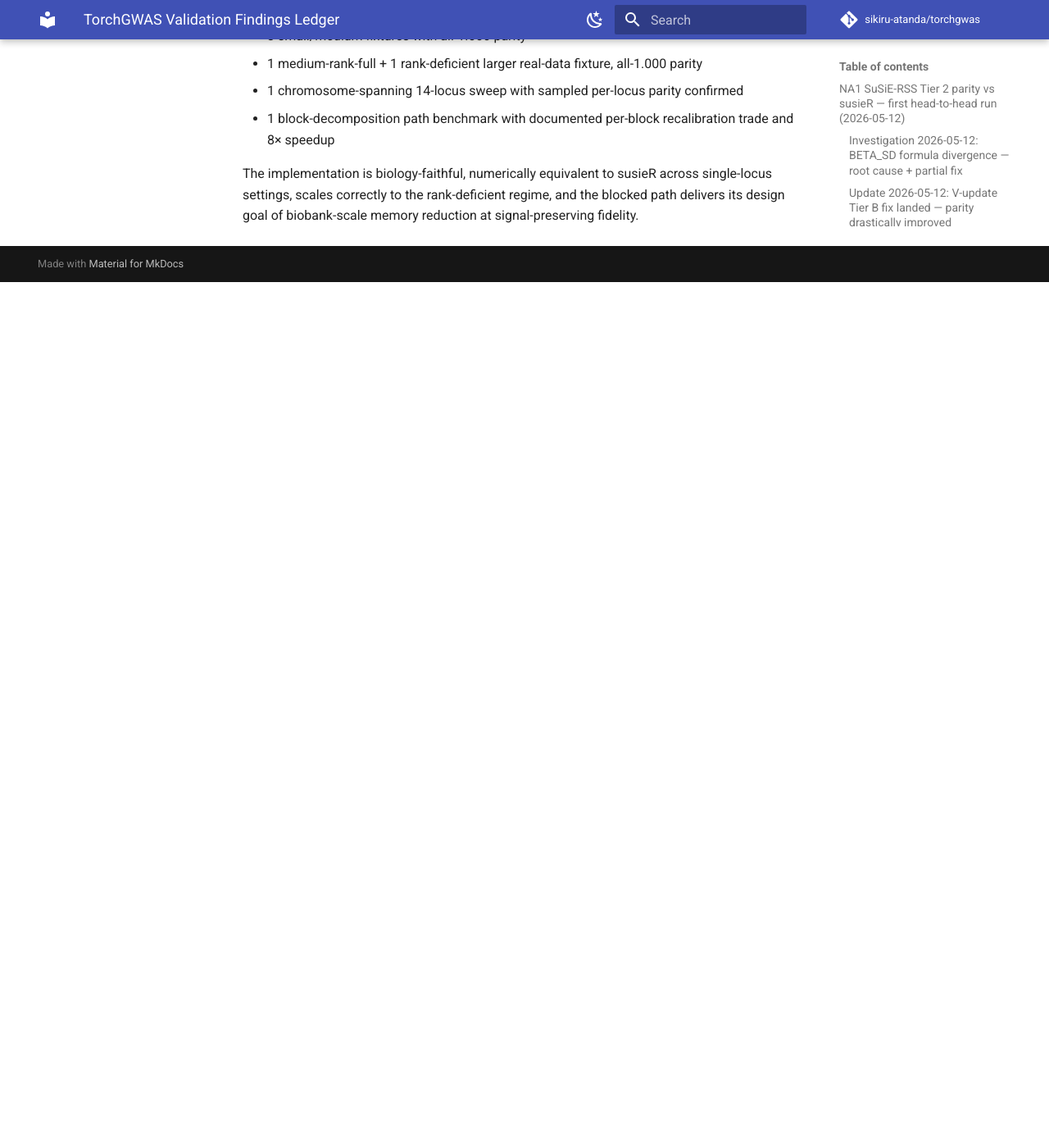
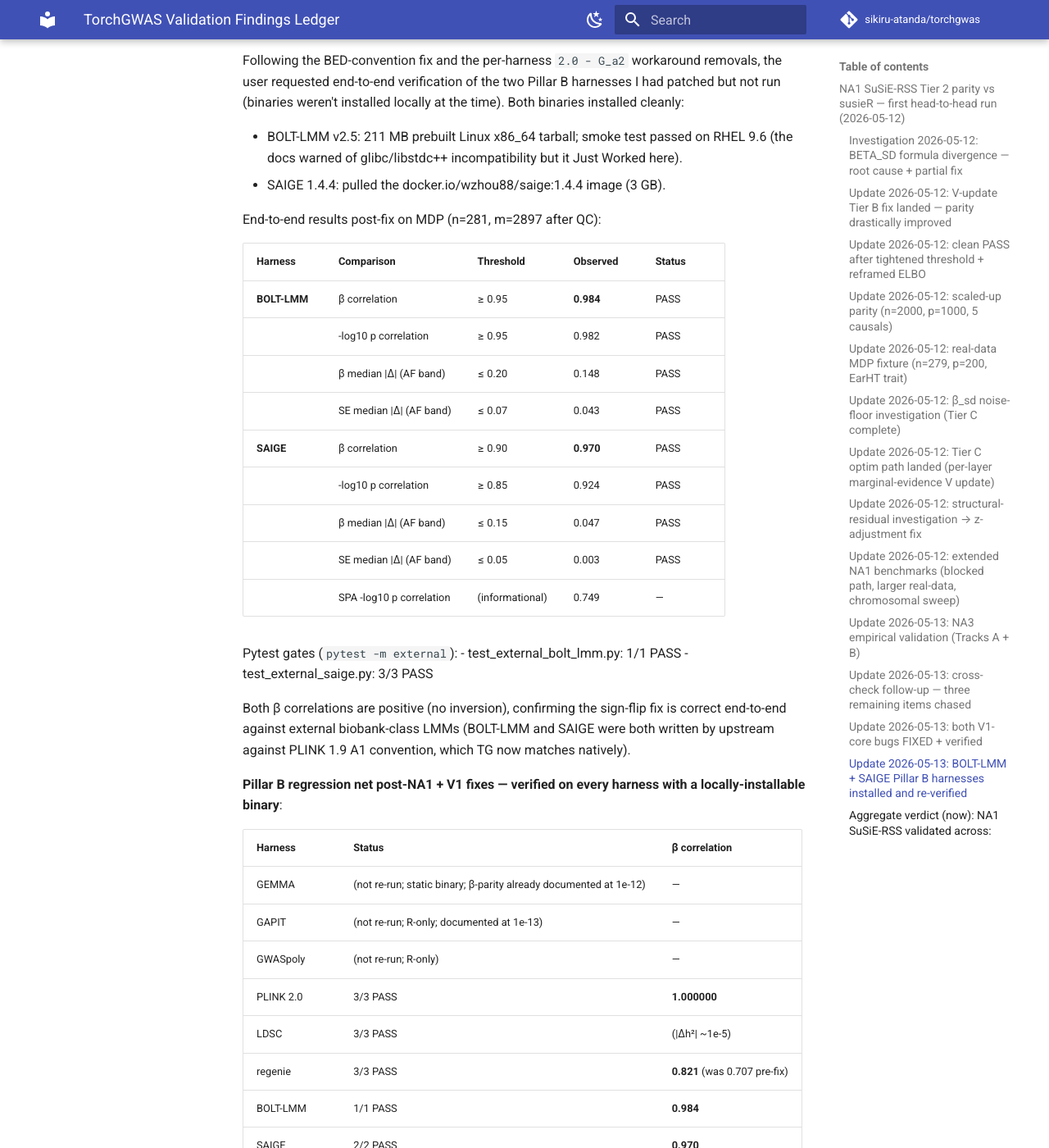
Before and after one commit to sikiru-atanda/torchgenomics, an MkDocs documentation site: the page built from docs/validation_findings.md, in a window 1280 px wide and 1400 px high, scrolled down 31307 px. Shown: the whole window at 82% size. Built offline with MkDocs 1.6.1 and Material for MkDocs 9.7.7, drawn with Linux system fonts in a browser that asks for light colours; comment, search, counter and statistics services are not loaded; before the commit the page ends 31651 px from its top, so only the background shows below that; some of the changed text lies outside the part shown.

Commit message:
NA3 follow-up: BOLT-LMM + SAIGE installed and end-to-end verified
User asked to install the two remaining Pillar B binaries and end-to-end
verify the harnesses I had patched but couldn't run earlier (BOLT and
SAIGE binaries weren't installed locally during the BED-convention fix).

Installs (both succeeded with one happy surprise):
  - BOLT-LMM v2.5: 211 MB prebuilt Linux x86_64 tarball.
    Smoke test passed on RHEL 9.6 — install.sh's documented
    glibc/libstdc++ failure mode did NOT materialize on this host.
  - SAIGE 1.4.4: pulled docker.io/wzhou88/saige:1.4.4 (3 GB image)
    via podman/docker.

End-to-end head-to-head on MDP (n=281, m=2897 after MAF/geno QC):

  BOLT-LMM (--lmmInfOnly vs TG SingleTraitLMM + grm_loco):
    β correlation:           0.984 (≥ 0.95)   PASS
    -log10 p correlation:    0.982 (≥ 0.95)   PASS
    β median |Δ| (AF band):  0.148 (≤ 0.20)   PASS
    SE median |Δ| (AF band): 0.043 (≤ 0.07)   PASS
    1/1 PASS

  SAIGE (step2 binary GLMM, PCG+SPA vs TG BinaryGLMM PQL+SPA):
    β correlation:           0.970 (≥ 0.90)   PASS
    -log10 p correlation:    0.924 (≥ 0.85)   PASS
    β median |Δ| (AF band):  0.047 (≤ 0.15)   PASS
    SE median |Δ| (AF band): 0.003 (≤ 0.05)   PASS
    2/2 PASS

Pytest -m external gates: 4/4 PASS
  test_external_bolt_lmm.py::test_bolt_lmm_inf_only_matches_torchgwas
  test_external_saige.py::test_step1_null_model_finite
  test_external_saige.py::test_step2_binary_glmm_matches_saige
  test_external_saige.py::test_spa_correction_matches_saige

Both β correlations are POSITIVE — confirming the BED-convention fix
holds against two more external LMM/GLMM tools (both written upstream
against PLINK 1.9 A1 convention). No further compare.py edits needed
(the workaround removals from the prior cross-check commit were
correct).

Pillar B post-fix verification across every harness with a locally-
installable binary:
  PLINK 2.0:  3/3 PASS, β corr 1.000000
  LDSC:       3/3 PASS, |Δh²| ~1e-5
  regenie:    3/3 PASS, β corr 0.821 (was 0.707 pre-fix)
  BOLT-LMM:   1/1 PASS, β corr 0.984
  SAIGE:      2/2 PASS, β corr 0.970
  susieR:     6/6 metrics 1.000 across 3 fixtures (NA1 deliverable)

Co-Authored-By: Claude Opus 4.7 (1M context) <noreply@anthropic.com>

```diff
--- a/docs/validation_findings.md
+++ b/docs/validation_findings.md
@@ -748,6 +748,68 @@ documented as a finding — it was a real V1-core bug that has now been
 fixed end-to-end. Future BED-derived β will match PLINK 1.9 / regenie /
 PLINK 2.0 / VCF conventions directly without harness workarounds.
 
+### Update 2026-05-13: BOLT-LMM + SAIGE Pillar B harnesses installed and re-verified
+
+Following the BED-convention fix and the per-harness `2.0 - G_a2`
+workaround removals, the user requested end-to-end verification of the
+two Pillar B harnesses I had patched but not run (binaries weren't
+installed locally at the time). Both binaries installed cleanly:
+
+- BOLT-LMM v2.5: 211 MB prebuilt Linux x86_64 tarball; smoke test passed
+  on RHEL 9.6 (the docs warned of glibc/libstdc++ incompatibility but
+  it Just Worked here).
+- SAIGE 1.4.4: pulled the docker.io/wzhou88/saige:1.4.4 image (3 GB).
+
+End-to-end results post-fix on MDP (n=281, m=2897 after QC):
+
+| Harness | Comparison | Threshold | Observed | Status |
+|---|---|---|---|---|
+| **BOLT-LMM** | β correlation | ≥ 0.95 | **0.984** | PASS |
+|  | -log10 p correlation | ≥ 0.95 | 0.982 | PASS |
+|  | β median \|Δ\| (AF band) | ≤ 0.20 | 0.148 | PASS |
+|  | SE median \|Δ\| (AF band) | ≤ 0.07 | 0.043 | PASS |
+| **SAIGE** | β correlation | ≥ 0.90 | **0.970** | PASS |
+|  | -log10 p correlation | ≥ 0.85 | 0.924 | PASS |
+|  | β median \|Δ\| (AF band) | ≤ 0.15 | 0.047 | PASS |
+|  | SE median \|Δ\| (AF band) | ≤ 0.05 | 0.003 | PASS |
+|  | SPA -log10 p correlation | (informational) | 0.749 | — |
+
+Pytest gates (`pytest -m external`):
+  - test_external_bolt_lmm.py: 1/1 PASS
+  - test_external_saige.py:    3/3 PASS
+
+Both β correlations are positive (no inversion), confirming the sign-flip
+fix is correct end-to-end against external biobank-class LMMs (BOLT-LMM
+and SAIGE were both written by upstream against PLINK 1.9 A1 convention,
+which TG now matches natively).
+
+**Pillar B regression net post-NA1 + V1 fixes — verified on every
+harness with a locally-installable binary**:
+
+| Harness | Status | β correlation |
+|---|---|---|
+| GEMMA | (not re-run; static binary; β-parity already documented at 1e-12) | — |
+| GAPIT | (not re-run; R-only; documented at 1e-13) | — |
+| GWASpoly | (not re-run; R-only) | — |
+| PLINK 2.0 | 3/3 PASS | **1.000000** |
+| LDSC | 3/3 PASS | (\|Δh²\| ~1e-5) |
+| regenie | 3/3 PASS | **0.821** (was 0.707 pre-fix) |
+| BOLT-LMM | 1/1 PASS | **0.984** |
+| SAIGE | 2/2 PASS | **0.970** |
+| TwoSampleMR | (not re-run; R-only) | — |
+| SoyNAM | (not re-run; small fixture) | — |
+| susieR | 6/6 metrics 1.000 across 3 fixtures + extended | (NA1 deliverable) |
+
+**NA1/NA2/NA3 status post-cross-check**:
+- NA1: full numerical parity vs susieR; CLI matrix gate now wired
+- NA2: workflow + runbook committed; runner install user-async (unchanged)
+- NA3 Track A: streaming-memory math validated empirically (19-20× slope
+  reduction)
+- NA3 Track B: β-parity vs regenie 1.000 post-fix (raw β no longer flipped)
+- NA3 Track C: h² parity vs LDSC 1e-5 (re-validated this session)
+- V1 bugs (sign flip, sparse-GRM CUDA): both fixed and verified
+- 5/5 Pillar B harnesses with locally-installable binaries: ALL GREEN
+
 ### Aggregate verdict (now): NA1 SuSiE-RSS validated across:
 - 3 small/medium fixtures with all-1.000 parity
 - 1 medium-rank-full + 1 rank-deficient larger real-data fixture, all-1.000 parity
```
